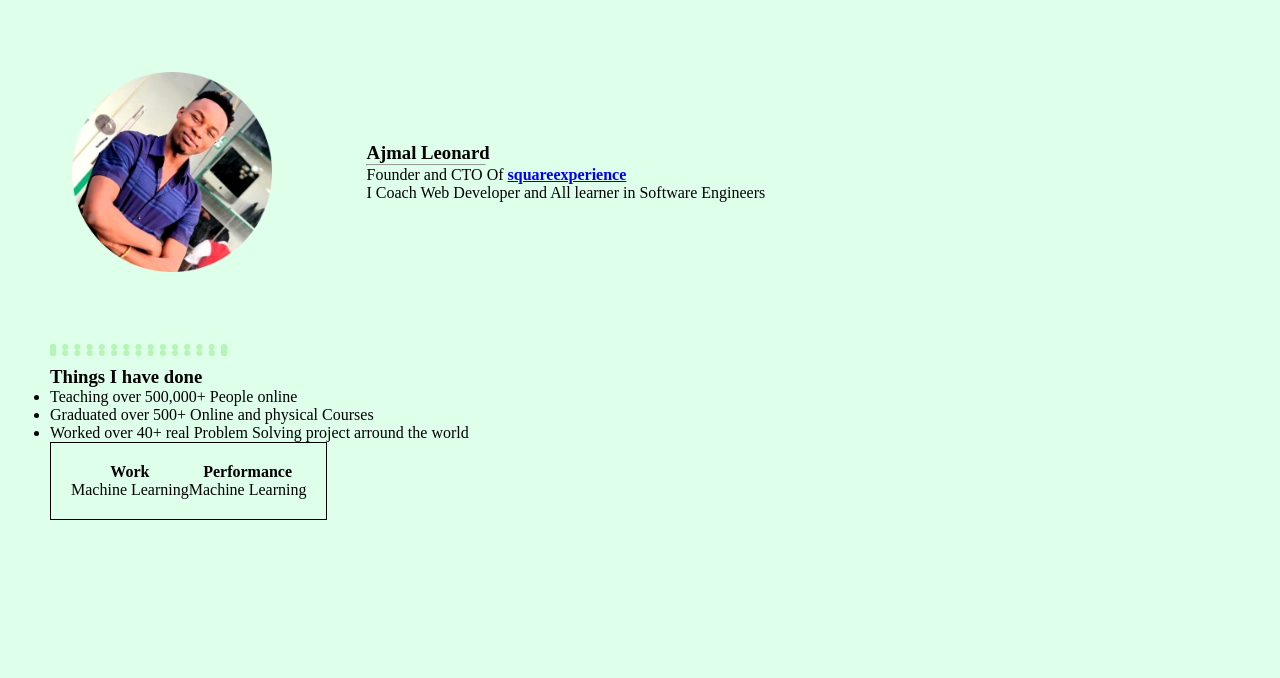
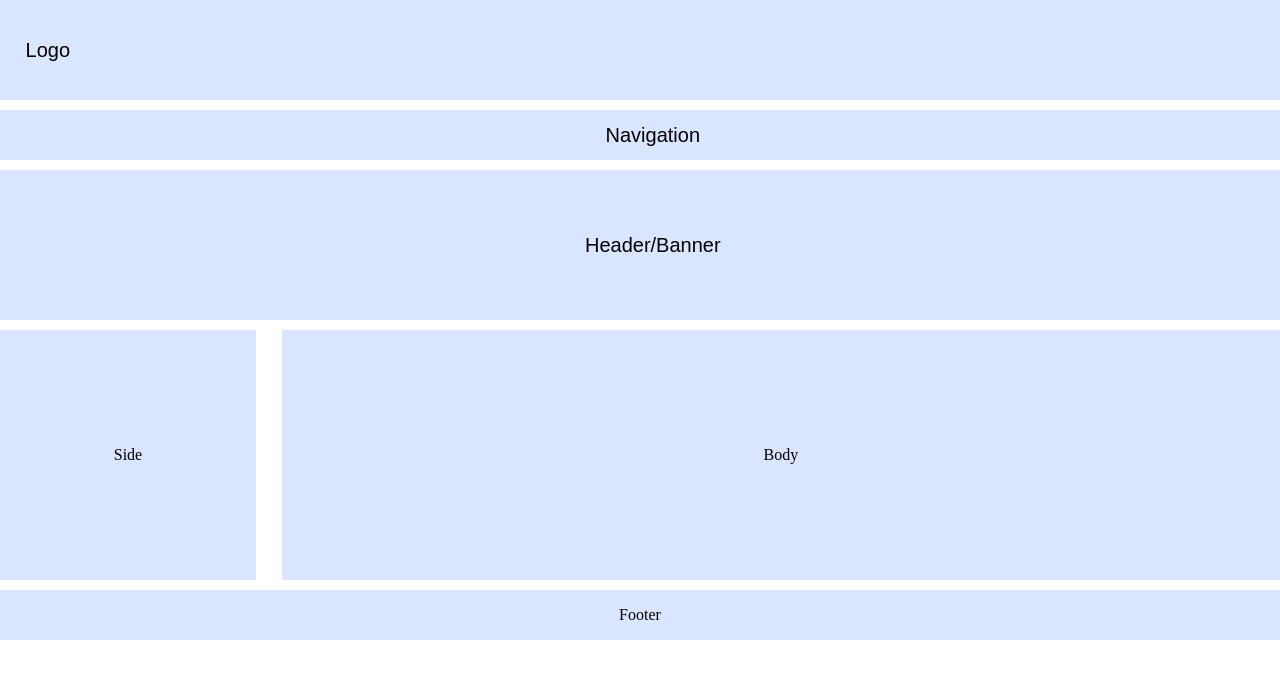
Before and after one commit to Ajmalleonard/personal-web, a plain HTML site: page index.html in a window 1280 px wide. Drawn offline with Linux system fonts and the light colour scheme.

Commit message:
I changes a concept to layout designing

```diff
--- a/index.css
+++ b/index.css
@@ -1,45 +1,74 @@
-*{
-    margin: 0;
-    padding: 0;
-    box-sizing: border-box;
-    font-family: poppins;
+* {
+  margin: 0px;
+  padding: 0px;
 }
 
-
-body{
-    display: block;
-    justify-content: center;
-    padding-top: 50px;
-    background-color: #deffea;
-    font-family: poppins;
-    padding: 50px;
+.topsection {
+  box-sizing: border-box;
+  background-color: rgb(218, 229, 255);
+  min-height: 100px;
+  width: 100%;
+  padding-left: 2%;
+  padding-right: 2%;
+  line-height: 100px;
+  font-family: Arial;
+  font-size: 20px;
+  margin-bottom: 10px;
+  margin-bottom: 10px;
+}
+.navigation {
+  box-sizing: border-box;
+  background-color: rgb(218, 229, 255);
+  min-height: 50px;
+  width: 100%;
+  padding-left: 2%;
+  font-family: Arial;
+  margin-bottom: 10px;
+  font-size: 20px;
+  line-height: 50px;
+  text-align: center;
 }
 
-
-.image{
-   height: 200;
-   margin: 20px;
+.Header-banner {
+  min-height: 150px;
+  line-height: 150px;
+  padding-left: 2%;
+  margin-bottom: 10px;
+  background-color: rgb(218, 229, 255);
+  text-align: center;
+  font-family: Arial, Helvetica, sans-serif;
+  font-size: 20px;
 }
 
-.details{
-    font-family: 'poppins';
-    /* border-left: 1px dashed green; */
-    padding: 20px;
-    width: 60%;
-
-    height: 20%;
+.sider-div {
+  min-height: 250px;
+  text-align: center;
+  line-height: 250px;
+  background-color: rgb(218, 229, 255);
+  width: 20%;
+  float: left;
 }
-#divider{
-    margin-top: 50px;
-    margin-bottom: 10px;
+.body-div {
+  min-height: 250px;
+  text-align: center;
+  line-height: 250px;
+  background-color: rgb(218, 229, 255);
+  width: 78%;
+  float: right;
 }
 
-.table{
-    border: 1px solid;
-    text-align: start;
-    padding: 20px;
+.main-div::after {
+  content: "";
+  display: block;
+  clear: both;
 }
-#divider{
-   border: 6px dotted rgb(181, 245, 181);
-   width: 15%;
+.main-div {
+  width: 100%;
+  margin-bottom: 10px;
 }
+.footer {
+    line-height: 50px;
+    min-height: 50px;
+background-color:  rgb(218, 229, 255);
+    text-align: center;
+}
--- a/index.html
+++ b/index.html
@@ -1,65 +1,18 @@
 <html lang="en">
-  <head>
-    <meta charset="UTF-8" />
-    <meta name="viewport" content="width=device-width, initial-scale=1.0" />
-    <title>Ajmal Leonard</title>
-  </head>
-  <link rel="stylesheet" href="/index.css" type="text/css" />
-  <body>
-    <div class="holder">
-      <table>
-        <div class="top">
-          <tr>
-            <div class="icon">
-              <td>
-                <img
-                  class="image"
-                  src="/1694686834378-modified.png"
-                  alt="Ajmal Leonard"
-                />
-              </td>
-            </div>
-            <div>
-              <td class="details">
-                <h3>Ajmal Leonard</h3>
-                <hr width="30%" />
-                <p>
-                  Founder and CTO Of
-                  <strong
-                    ><a href="https://squareexperience.com"
-                      >squareexperience</a
-                    ></strong
-                  >
-                </p>
-                <p>
-                  I Coach Web Developer and All learner in Software Engineers
-                </p>
-              </td>
-            </div>
-          </tr>
-        </div>
-      </table>
-      <hr id="divider"  />
-      <h3>Things I have done</h3>
-      <ul>
-        <li>Teaching over 500,000+ People online</li>
-        <li>Graduated over 500+ Online and physical Courses</li>
-        <li>Worked over 40+ real Problem Solving project arround the world</li>
-      </ul>
-    </div>
-    <div class="center-section">
-      <table  class="table" cellspacing="0">
-        <thead>
-          <tr>
-            <th class="s1">Work</th>
-            <th class="s1">Performance</th>
-          </tr>
-        </thead>
-
-          <td>Machine Learning</td>
-          <td>Machine Learning</td>
-        </tr>
-      </table>
-    </div>
-  </body>
+<head>
+  <meta charset="UTF-8">
+  <meta name="viewport" content="width=device-width, initial-scale=1.0">
+  <title>Layout</title>
+</head>
+<link rel="stylesheet" href="/index.css" type="text/css">
+<body>
+  <div class="topsection">Logo</div>
+  <div class="navigation">Navigation</div>
+  <div class="Header-banner">Header/Banner</div>
+  <div class="main-div">
+    <div class="sider-div">Side</div>
+    <div class="body-div">Body</div>
+  </div>
+  <div class="footer">Footer</div>
+</body>
 </html>
```
